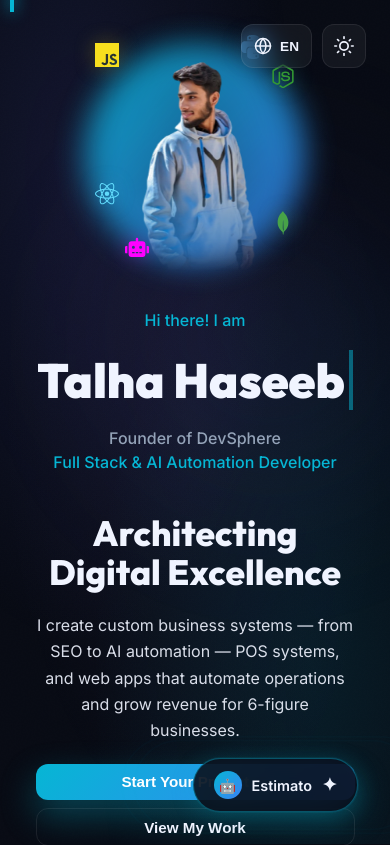
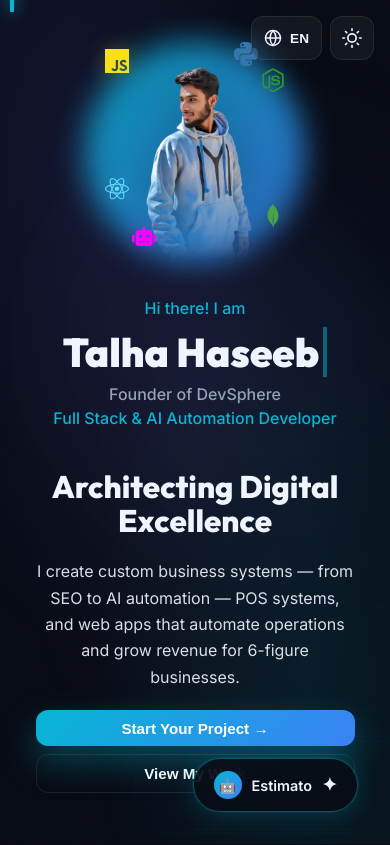
Before and after one commit to Talha1952/Portfolio, a Next.js app: page / in a window 390 px wide. Shown: the top 845 px of the page. Built offline with nearby package versions, Linux system fonts and the light colour scheme.

Commit message:
Fix mobile responsiveness and section spacing

```diff
--- a/src/components/BusinessSolutions.tsx
+++ b/src/components/BusinessSolutions.tsx
@@ -187,7 +187,7 @@ export default function BusinessSolutions() {
 
     return (
         <section id="business-solutions" ref={sectionRef} className="horizontal-scroll-container" style={{ background: "var(--bg-midnight)", position: "relative", zIndex: 50 }}>
-            <div style={{ padding: "3rem 2rem 1.5rem", maxWidth: "1280px", margin: "0 auto" }} ref={titleRef}>
+            <div style={{ padding: isMobile ? "4rem 2rem 1.5rem" : "3rem 2rem 1.5rem", maxWidth: "1280px", margin: "0 auto" }} ref={titleRef}>
                 <motion.p
                     variants={fadeUp}
                     initial="hidden"
--- a/src/components/Hero.tsx
+++ b/src/components/Hero.tsx
@@ -150,7 +150,8 @@ export default function Hero() {
                     flexDirection: isMobile ? "column" : "row",
                     alignItems: "center",
                     justifyContent: "center",
-                    paddingTop: isMobile ? "1.5rem" : "0",
+                    paddingTop: isMobile ? "2rem" : "0",
+                    paddingBottom: isMobile ? "4rem" : "0",
                     willChange: "transform, opacity",
                     transformStyle: "preserve-3d",
                     backfaceVisibility: "hidden",
@@ -174,7 +175,7 @@ export default function Hero() {
                         pointerEvents: "none"
                     }}
                 >
-                    <div ref={initialRef} style={{ position: "relative", width: isMobile ? "200px" : "350px", height: isMobile ? "260px" : "450px", margin: "0 auto 1.5rem" }}>
+                    <div ref={initialRef} style={{ position: "relative", width: isMobile ? "180px" : "350px", height: isMobile ? "240px" : "450px", margin: "0 auto 1.5rem" }}>
                         {/* Background Colorful Glow - Softened to avoid 'box' look */}
                         <div style={{
                             position: "absolute",
@@ -223,7 +224,15 @@ export default function Hero() {
                     >
                         {t.greeting}
                     </motion.p>
-                    <h1 style={{ fontSize: isMobile ? "3rem" : "4.5rem", fontWeight: 900, fontFamily: "var(--font-display)", color: "var(--text-primary)", marginBottom: "0.5rem", whiteSpace: "nowrap" }}>
+                    <h1 style={{
+                        fontSize: isMobile ? "clamp(2.5rem, 10vw, 3.5rem)" : "4.5rem",
+                        fontWeight: 900,
+                        fontFamily: "var(--font-display)",
+                        color: "var(--text-primary)",
+                        marginBottom: "0.5rem",
+                        whiteSpace: isMobile ? "normal" : "nowrap",
+                        lineHeight: 1.1
+                    }}>
                         <TypewriterText text={t.name} />
                     </h1>
                     <div style={{ fontSize: isMobile ? "1rem" : "1.1rem", color: "var(--text-secondary)", fontWeight: 500, lineHeight: 1.5 }}>
@@ -248,7 +257,7 @@ export default function Hero() {
                     }}
                 >
                     <div style={{ textAlign: isMobile ? "center" : "left", padding: "1rem" }}>
-                        <h2 style={{ fontSize: isMobile ? "2.2rem" : "3.2rem", fontWeight: 800, color: "var(--text-primary)", marginBottom: "1.25rem", lineHeight: 1.1, fontFamily: "var(--font-display)" }}>
+                        <h2 style={{ fontSize: isMobile ? "clamp(1.8rem, 8vw, 2.5rem)" : "3.2rem", fontWeight: 800, color: "var(--text-primary)", marginBottom: "1.25rem", lineHeight: 1.1, fontFamily: "var(--font-display)" }}>
                             {t.intro_title}
                         </h2>
                         <p style={{ fontSize: isMobile ? "1rem" : "1.25rem", color: "var(--text-primary)", lineHeight: 1.65, marginBottom: isMobile ? "1.25rem" : "3.5rem", opacity: 0.9 }}>
--- a/src/components/Projects.tsx
+++ b/src/components/Projects.tsx
@@ -112,7 +112,7 @@ export default function Projects() {
                 paddingBottom: "2rem"
             }}
         >
-            <div style={{ padding: "5rem 2rem 2rem", maxWidth: "1280px", margin: "0 auto" }} ref={titleRef}>
+            <div style={{ padding: isMobile ? "6rem 2rem 2rem" : "5rem 2rem 2rem", maxWidth: "1280px", margin: "0 auto" }} ref={titleRef}>
                 <motion.p
                     variants={fadeUp}
                     initial="hidden"
--- a/src/components/SiteSettings.tsx
+++ b/src/components/SiteSettings.tsx
@@ -17,7 +17,7 @@ export default function SiteSettings() {
     const [isLangOpen, setIsLangOpen] = useState(false);
 
     return (
-        <div style={{ position: "fixed", top: "1.5rem", right: "1.5rem", zIndex: 1000, display: "flex", gap: "10px", alignItems: "center" }}>
+        <div style={{ position: "fixed", top: "1rem", right: "1rem", zIndex: 1000, display: "flex", gap: "8px", alignItems: "center" }}>
             {/* Language Selection */}
             <div style={{ position: "relative" }}>
                 <motion.button
```
